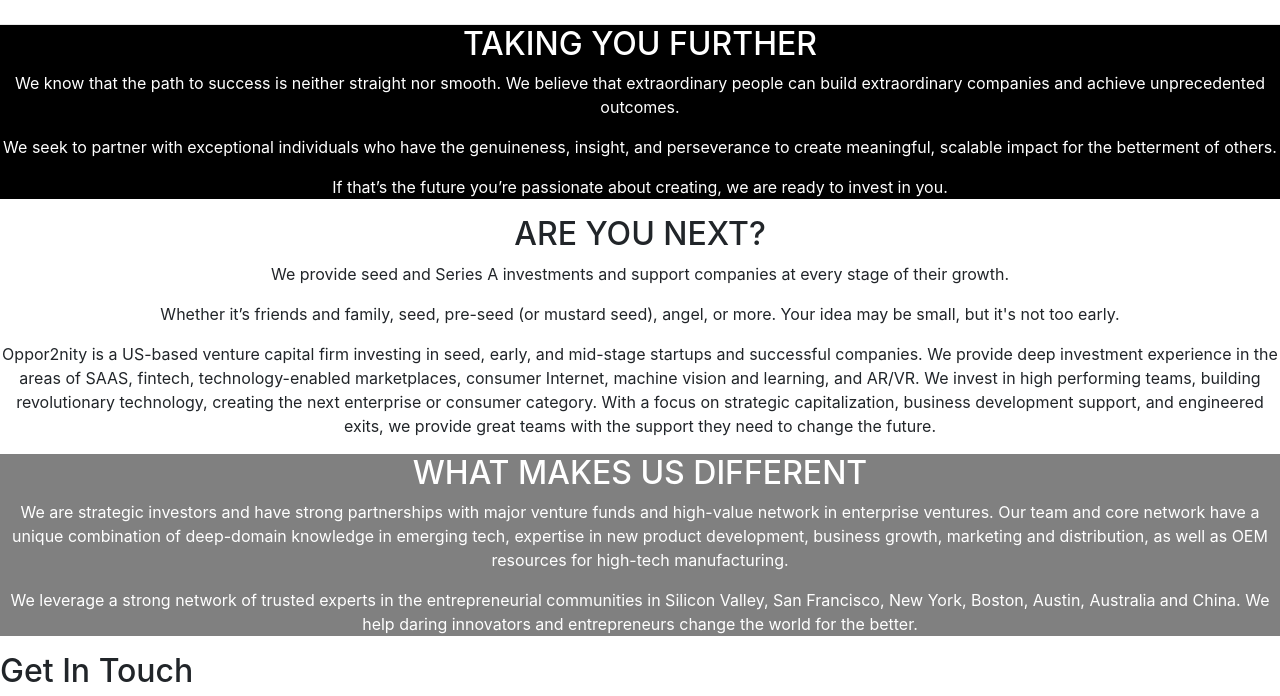
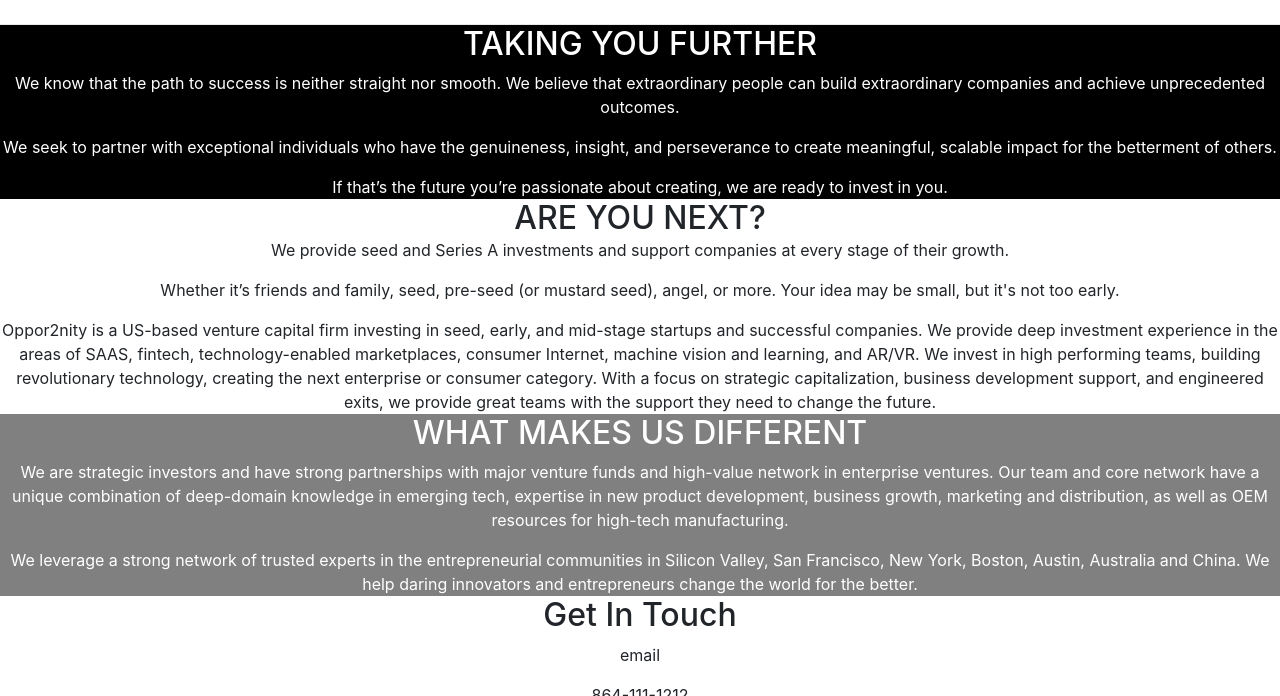
Before and after one commit to JonathanBowden1/venturecapital, a Django app: page / in a window 1280 px wide. Shown: the part 504-1200 px from the top of the page. Run offline with Django 3.2, Linux system fonts and the light colour scheme; some libraries are stand-ins or nearby versions.

Commit message:
scrolling content

```diff
--- a/main/static/styles/main/styles.css
+++ b/main/static/styles/main/styles.css
@@ -19,11 +19,6 @@
   margin-left: 23%;
 }
 
-/* .image-bk{
-  position: fixed;
-  z-index: 3;
-
-} */
 
 .content {
     position: absolute;
@@ -39,16 +34,32 @@
   background-color: black;
   color: white;
   text-align: center;
+  margin-top: 0;
+  margin-bottom: 0;
 }
 
 .next{
   background-color: white;
   text-align: center;
+  margin-top: 0;
+  margin-bottom: 0;
 }
 
 .different{
   text-align: center;
   background-color: grey;
   color: white;
+  margin-top: 0;
+  margin-bottom: 0;
 
 }
+
+.contact{
+  text-align: center;
+  margin-top: 0;
+  margin-bottom: 0;
+}
+
+.p-bot{
+  margin-bottom: 0;
+}
--- a/main/templates/index.html
+++ b/main/templates/index.html
@@ -27,7 +27,7 @@
             <h2 class="heading-taking head">TAKING YOU FURTHER</h2>
             <p class="further-p p">We know that the path to success is neither straight nor smooth. We believe that extraordinary people can build extraordinary companies and achieve unprecedented outcomes.</p>
             <p class="further-p p">We seek to partner with exceptional individuals who have the genuineness, insight, and perseverance to create meaningful, scalable impact for the betterment of others.</p>
-            <p class="further-p p">If that’s the future you’re passionate about creating, we are ready to invest in you.</p>
+            <p class="further-p p p-bot">If that’s the future you’re passionate about creating, we are ready to invest in you.</p>
         </div>
 
         <div class="next">
@@ -36,7 +36,7 @@
 
           <p class="next-para p">Whether it’s friends and family, seed, pre-seed (or mustard seed), angel, or more. Your idea may be small, but it's not too early.</p>
 
-          <p class="next-para p"> Oppor2nity is a US-based venture capital firm investing in seed, early, and mid-stage startups and successful companies. We provide
+          <p class="next-para p p-bot"> Oppor2nity is a US-based venture capital firm investing in seed, early, and mid-stage startups and successful companies. We provide
           deep investment experience in the areas of SAAS, fintech, technology-enabled marketplaces, consumer Internet, machine vision and learning, and AR/VR.
           We invest in high performing teams, building revolutionary technology, creating the next enterprise or consumer category. With a focus on strategic capitalization, business development support,
           and engineered exits, we provide great teams with the support they need to change the future. </p>
@@ -48,7 +48,7 @@
           <p class="diff-para p"> We are strategic investors and have strong partnerships with major venture funds and high-value network in enterprise ventures.  Our team and core network have a unique combination of deep-domain knowledge in
             emerging tech, expertise in new product development, business growth, marketing and distribution, as well as OEM resources for high-tech manufacturing.
 
-          <p class="diff-para p">We leverage a strong network of trusted experts in the entrepreneurial communities in Silicon Valley, San Francisco, New York, Boston, Austin, Australia and China.
+          <p class="diff-para p p-bot">We leverage a strong network of trusted experts in the entrepreneurial communities in Silicon Valley, San Francisco, New York, Boston, Austin, Australia and China.
             We help daring innovators and entrepreneurs change the world for the better.</p>
         </div>
 
```
